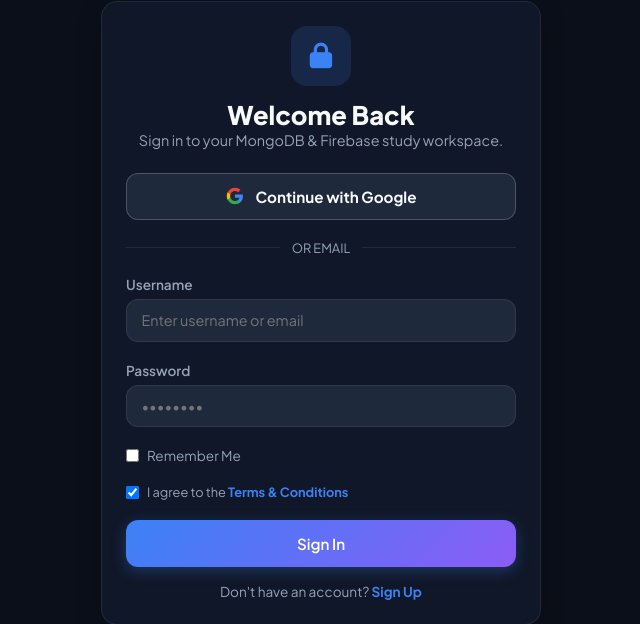
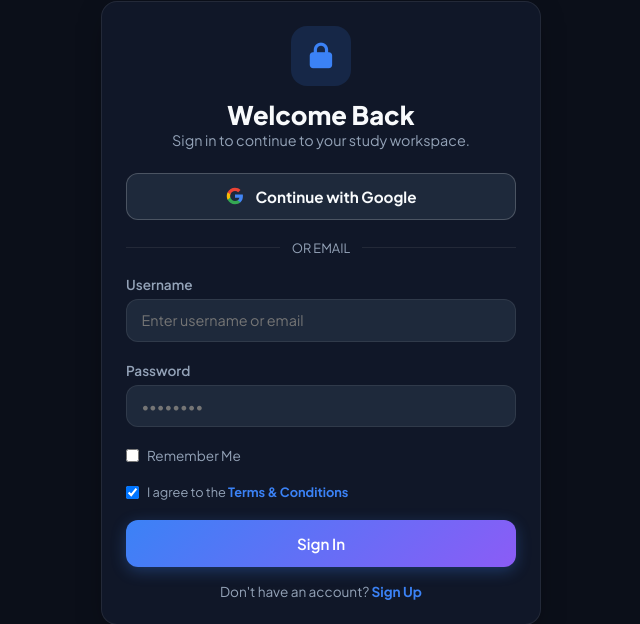
Before and after one commit to abhayvis01/Virtual-Study-Group, a Flask app: page /auth/login in a window 1280 px wide. Shown: the part 145-769 px from the top of the page, without its empty margins (319-959 px from the left). Run offline with Flask 3, Linux system fonts and the light colour scheme; some libraries are stand-ins or nearby versions.

Commit message:
Update login page subtitle copy

```diff
--- a/Virtual-Study-Group-main/app/templates/auth/login.html
+++ b/Virtual-Study-Group-main/app/templates/auth/login.html
@@ -10,7 +10,7 @@
         <i class="fa-solid fa-lock"></i>
       </div>
       <h2 style="font-size: 1.6rem; font-weight: 800;">Welcome Back</h2>
-      <p style="color: var(--text-secondary); font-size: 0.9rem;">Sign in to your MongoDB & Firebase study workspace.</p>
+      <p style="color: var(--text-secondary); font-size: 0.9rem;">Sign in to continue to your study workspace.</p>
     </div>
 
     <!-- Google Sign-In Button -->
```
